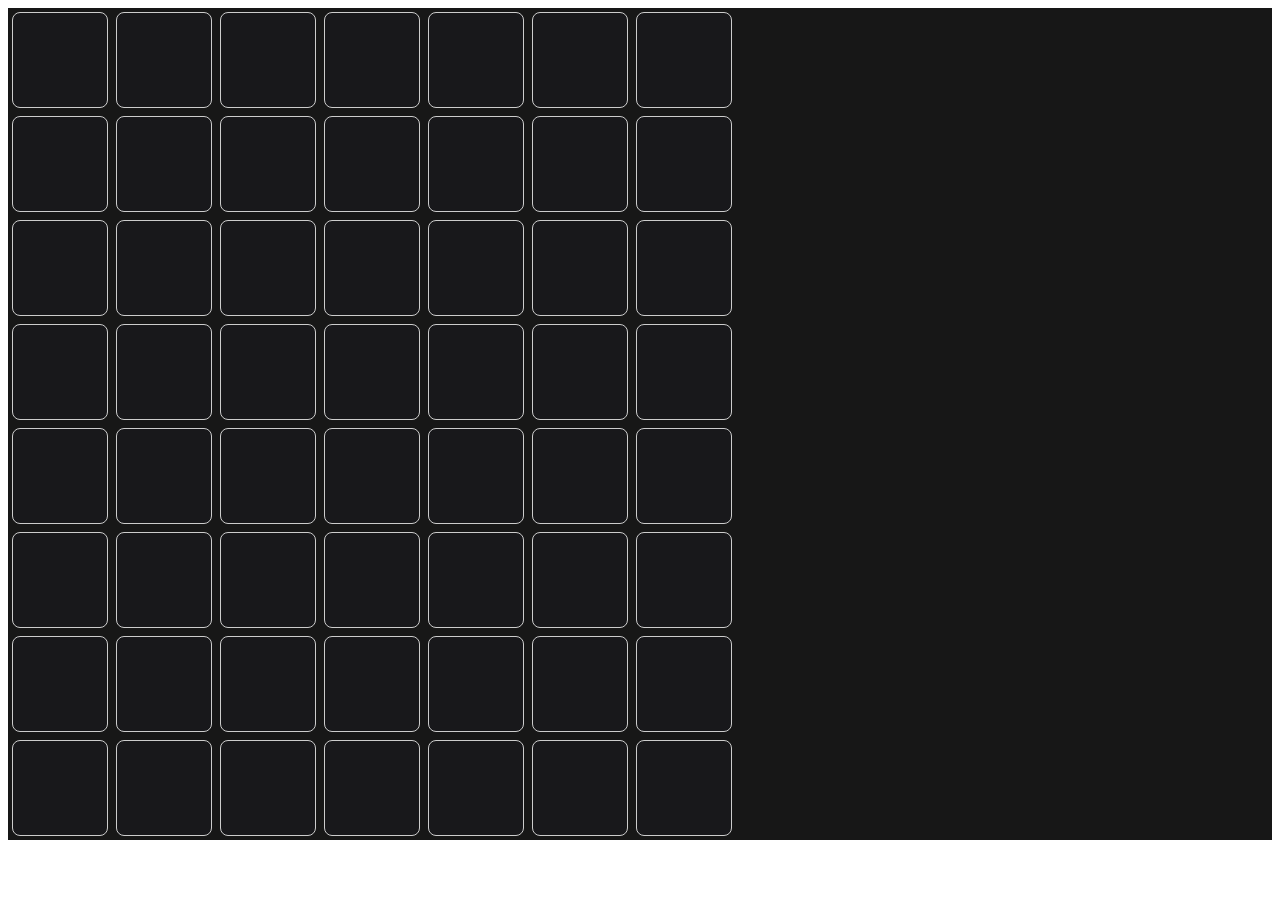
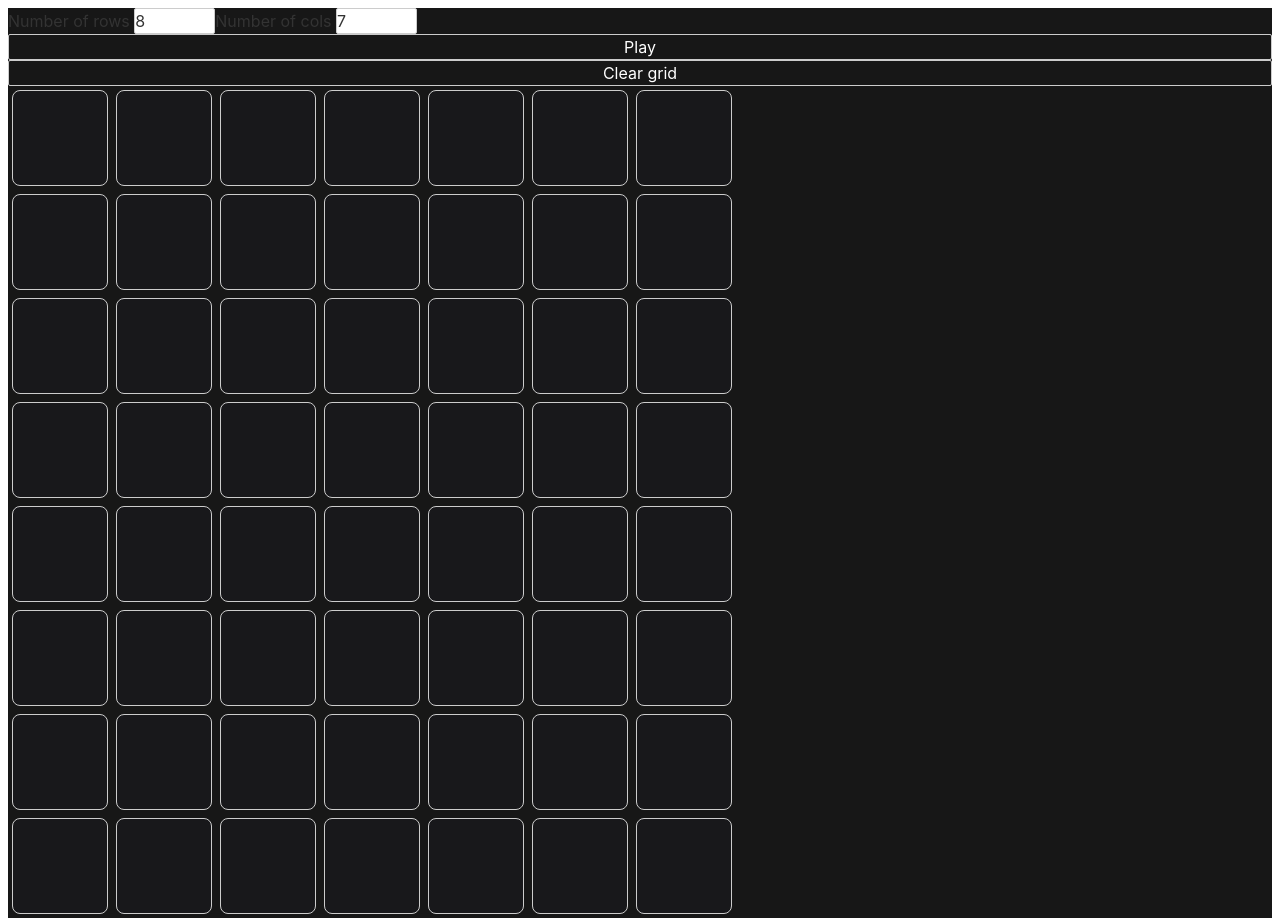
Before and after one commit to correaswebert/synthpad, a Svelte app: page / in a window 1280 px wide. Before the commit the page ends 840 px from the top, so only its background shows below. Built offline with nearby package versions, Linux system fonts and the light colour scheme.

Commit message:
Number of rows and cols can update

```diff
--- a/src/components/Cell.svelte
+++ b/src/components/Cell.svelte
@@ -1,9 +1,9 @@
 <script lang="ts">
   import { playCell } from "../utils/music.svelte";
 
-  export let col: number = 0;
+  export let cellIdx: number;
+  export let active: boolean;
 
-  let active = false;
   let focused = false;
 
   const addFocus = () => {
@@ -15,7 +15,7 @@
 
   function clickHandler() {
     active = !active;
-    if (active) playCell(col);
+    if (active) playCell(cellIdx);
   }
 </script>
 
--- /dev/null
+++ b/src/components/Controls.svelte
@@ -0,0 +1,30 @@
+<script lang="ts">
+  export let isPlaying = false
+
+  export let numRows = 4
+  export let numCols = 4
+
+  function toggleIsPlaying() {
+    isPlaying = !isPlaying
+  }
+</script>
+
+<div class="flex">
+  <label for="numRows">
+    Number of rows
+    <input min="4" max="16" type="number" bind:value={numRows} />
+  </label>
+
+  <label for="numCols">
+    Number of cols
+    <input min="7" max="12" type="number" bind:value={numCols} />
+  </label>
+</div>
+
+<button class="text-white" on:click={toggleIsPlaying}>
+  {isPlaying ? 'Pause' : 'Play'}
+</button>
+
+<button class="text-white" on:click={toggleIsPlaying}>
+  Clear grid
+</button>
--- a/src/components/Grid.svelte
+++ b/src/components/Grid.svelte
@@ -1,11 +1,43 @@
-<script>
+<script lang="ts">
+  import { onMount } from 'svelte';
   import Row from "./Row.svelte";
+  import Controls from "./Controls.svelte";
 
-  const numRows = 8;
+  let numRows: number = 8;
+  let numCols: number = 7
+
+  let grid: boolean[][] = [];
+
+  function clearGrid() {
+    grid = []
+  }
+
+  function initGrid(): void {
+    clearGrid()
+
+    for (let rowIdx = 0; rowIdx < numRows; rowIdx++) {
+      const newRow = [...Array(numCols)].fill(false)
+      grid = [...grid, newRow]
+    }
+  }
+
+  function upgradeGrid(numRows: number, numCols: number): void {
+    clearGrid();
+
+    for (let rowIdx = 0; rowIdx < numRows; rowIdx++) {
+      const newRow = [...Array(numCols)].fill(false)
+      grid = [...grid, newRow]
+    }
+  }
+
+  $: upgradeGrid(numRows, numCols)
+
+  onMount(initGrid)
 </script>
 
 <div class="flex flex-col bg-neutral-900">
-  {#each { length: numRows } as _}
-    <Row />
+  <Controls bind:numRows bind:numCols />
+  {#each grid as row}
+    <Row bind:row />
   {/each}
 </div>
--- a/src/components/Row.svelte
+++ b/src/components/Row.svelte
@@ -1,11 +1,11 @@
-<script>
+<script lang="ts">
   import Cell from "./Cell.svelte";
 
-  const numCells = 7;
+  export let row: boolean[]
 </script>
 
 <div class="flex">
-  {#each { length: numCells } as _, idx}
-    <Cell col={idx} />
+  {#each row as active, idx}
+    <Cell bind:active cellIdx={idx} />
   {/each}
 </div>
```
